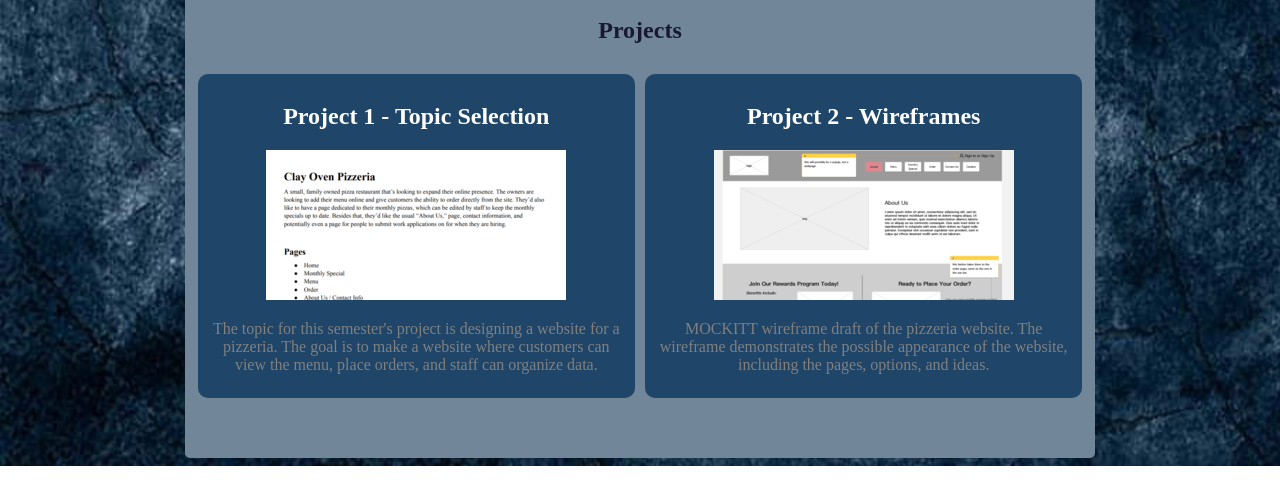
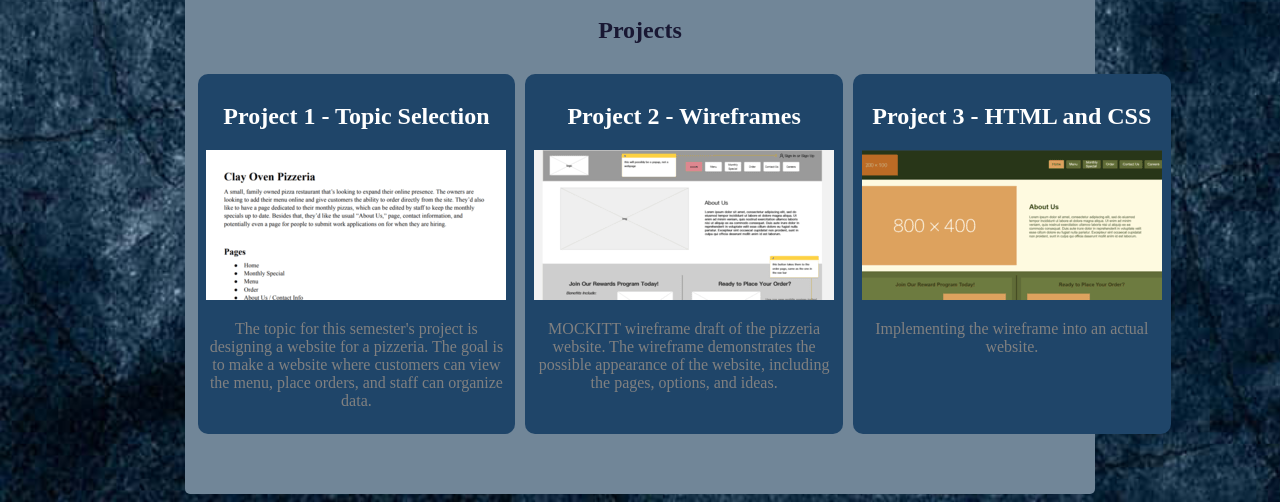
Before and after one commit to aweaver422/aweaver422.github.io, a plain HTML site: page csce242/index.html in a window 1280 px wide. Shown: the part 952-1454 px from the top of the page. Before the commit the page ends 1418 px from the top, so only its background shows below. Drawn offline with Linux system fonts and the light colour scheme.

Commit message:
added project3 to main page

```diff
--- a/csce242/index.html
+++ b/csce242/index.html
@@ -86,15 +86,13 @@
                                 <p>MOCKITT wireframe draft of the pizzeria website. The wireframe demonstrates the possible appearance of the website, including the pages, options, and ideas.</p>
                             </a>
                         </section>
-                        <!--
-                        <div class="section">
-                            <a href="">
-                                <h2></h2>
-                                <img src="" alt="">
-                                <p></p>
+                        <section class="one">
+                            <a href="projects/part3/index.html">
+                                <h2>Project 3 - HTML and CSS</h2>
+                                <img src="images/projectcover3.png" alt="Project Cover 3">
+                                <p>Implementing the wireframe into an actual website.</p>
                             </a>
-                        </div>
-                        -->
+                        </section>
                     </div>
             </div>
 
```
Also changed, not shown: csce242/images/projectcover3.png (added).
